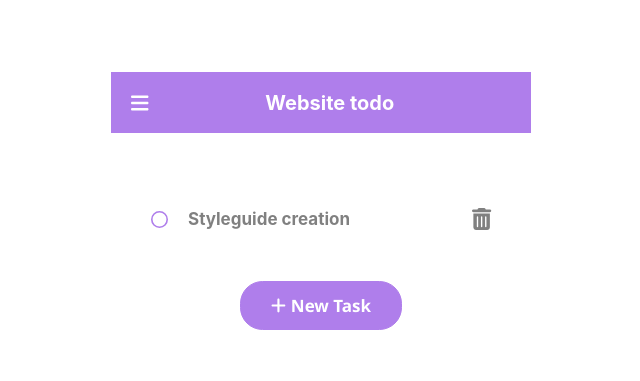
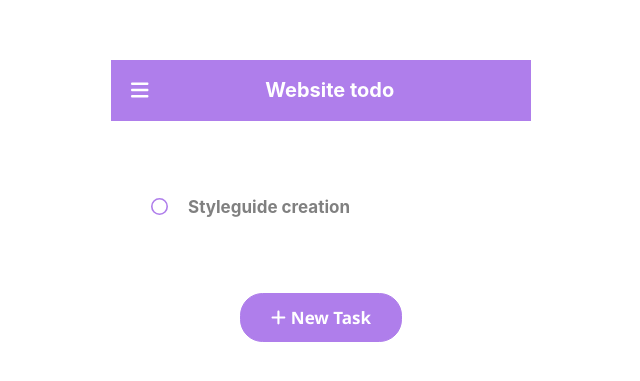
Before and after one commit to vinhvanvu/hangs-todo, a React (Create React App) app: page / in a window 1280 px wide. Shown: the part 199-580 px from the top of the page, without its empty margins (319-959 px from the left). Built offline with nearby package versions, Linux system fonts and the light colour scheme.

Commit message:
fixed TodoListItem component so that it contains all 3 children components, a checkbox, text, and a trashcan

```diff
--- a/src/Components/TodoList/TodoList.css
+++ b/src/Components/TodoList/TodoList.css
@@ -1,29 +1,13 @@
 .todo-list {
     margin-top: 25px;
-}
-
-.trashcan {
-    color: gray;
-    font-size: 22px;
-}
-
-.todo-list-upper {
-    display: flex;
-    justify-content: space-between;
-    align-items: center;
-    padding: 40px;
-}
-
-.todo-list-right {
-    display: flex;
-    align-items: center;
-}
-
-.todo-list-item {
-    padding-left: 20px;
 }
 
 .todo-list-bottom {
     display: flex;
     justify-content: center;
 }
+
+.button-container {
+    display: flex;
+    justify-content: center;
+}
--- a/src/Components/TodoList/TodoList.jsx
+++ b/src/Components/TodoList/TodoList.jsx
@@ -1,34 +1,13 @@
-import Checkbox from '../Checkbox/Checkbox.jsx';
-import TodoListItem from '../TodoListItem/TodoListItem.jsx';
 import NewTaskButton from '../NewTaskButton/NewTaskButton.jsx';
-import { useState } from 'react';
-import { FontAwesomeIcon } from '@fortawesome/react-fontawesome';
-import { faTrashCan } from '@fortawesome/free-solid-svg-icons';
+import TodoListItem from '../TodoListItems/TodoListItem.jsx';
 import './TodoList.css';
 
+export default function TodoList() {
 
-
-export default function TodoList() {
-    const [Checked, setChecked] = useState(false);
-    const handleChecked = () => {
-        // Checked ? false : true - reasonable
-        // Checked ? true : false - bad
-        setChecked(!Checked)
-    }
     return (
         <div className='todo-list'>
-            <div className='todo-list-upper'>
-                <div className='todo-list-right'>
-                    <Checkbox onClick={handleChecked} checked={Checked}/>
-                    <TodoListItem className='todo-list-item' onClick={handleChecked}
-                        style={{
-                            textDecoration: Checked ? 'line-through' : 'none'
-                        }}
-                    />
-                </div>
-                <FontAwesomeIcon className='trashcan' icon={faTrashCan} />
-            </div>
-            <div className='todo-list-bottom'>
+            <TodoListItem />
+            <div className='button-container'>
                 <NewTaskButton />
             </div>
         </div>
--- a/src/Components/TodoListItem/TodoListItem.jsx
+++ /dev/null
@@ -1,11 +0,0 @@
-import { FontAwesomeIcon } from '@fortawesome/react-fontawesome';
-import { useState } from 'react';
-import './TodoListItem.css';
-
-export default function TodoListItem(props) {
-    return (
-        <h1 className='todo-list-item' onClick={props.onClick} style={props.style}>
-            Styleguide creation
-        </h1>
-    )
-}
--- a/src/Components/TodoListItem/TodoListItem.css
+++ b/src/Components/TodoListItemText/TodoListItemText.css
@@ -1,4 +1,4 @@
-.todo-list-item {
+.todo-list-item-text {
     color: gray;
     font-size: 17px;
 }
--- /dev/null
+++ b/src/Components/TodoListItemText/TodoListItemText.jsx
@@ -0,0 +1,9 @@
+import './TodoListItemText.css';
+
+export default function TodoListItemText(props) {
+    return (
+        <h1 className='todo-list-item-text' onClick={props.onClick} style={props.style}>
+            Styleguide creation
+        </h1>
+    )
+}
--- /dev/null
+++ b/src/Components/TodoListItems/TodoListItem.css
@@ -0,0 +1,20 @@
+.todo-list-item {
+    display: flex;
+    justify-content: space-between;
+    align-items: center;
+    padding: 40px 40px 65px;
+}
+.todo-list-item-right {
+    display: flex;
+    justify-content: start;
+    align-items: center;
+}
+
+.checkbox {
+    padding-right: 20px;
+}
+
+.trashcan {
+    color: gray;
+    font-size: 20px;
+}
--- /dev/null
+++ b/src/Components/TodoListItems/TodoListItem.jsx
@@ -0,0 +1,32 @@
+import { useState } from 'react';
+import Checkbox from '../Checkbox/Checkbox.jsx';
+import TodoListItemText from '../TodoListItemText/TodoListItemText.jsx';
+import { FontAwesomeIcon } from '@fortawesome/react-fontawesome';
+import { faFontAwesome, faTrashCan } from '@fortawesome/free-solid-svg-icons';
+import './TodoListItem.css';
+
+export default function TodoListItem() {
+    const [Checked, setChecked] = useState(false);
+
+    const handleChecked = () => {
+        setChecked(!Checked)
+    }
+
+    return (
+        <div className='todo-list-item'>
+            <div className='todo-list-item-right'>
+                <Checkbox className='checkbox' onClick={handleChecked} checked={Checked}/>
+                <TodoListItemText onClick={handleChecked}
+                    style={{
+                        textDecoration: Checked ? 'line-through' : 'none'
+                    }}
+                />
+            </div>
+            <FontAwesomeIcon className='trashcan' icon={faTrashCan}
+                style={{
+                    visibility: Checked ? 'visible' : 'hidden'
+                }}
+            />
+        </div>
+    )
+}
```
